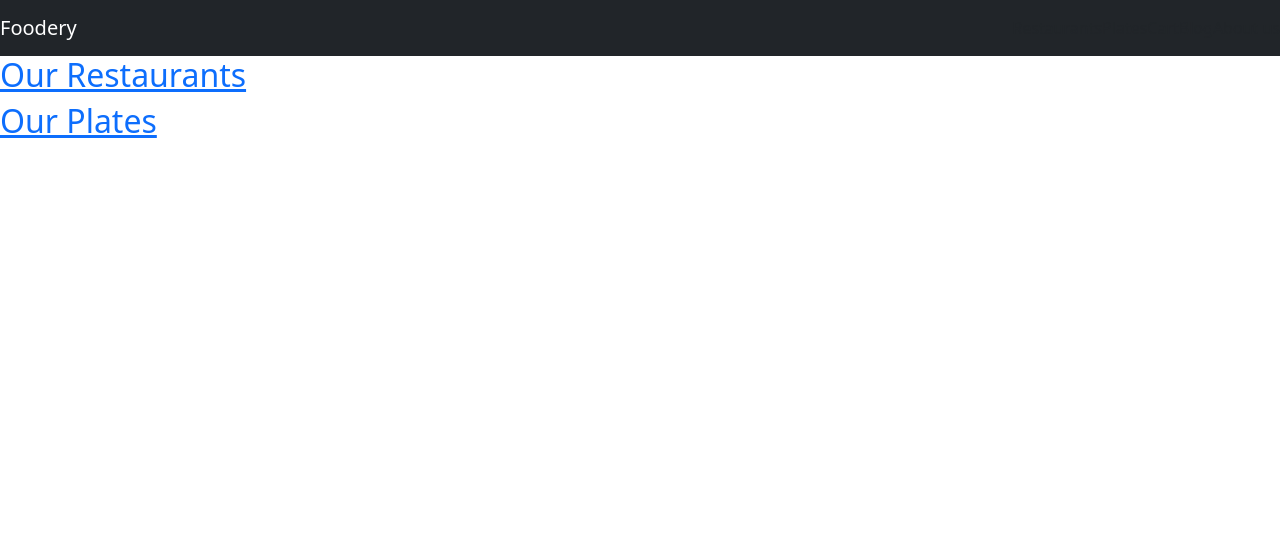
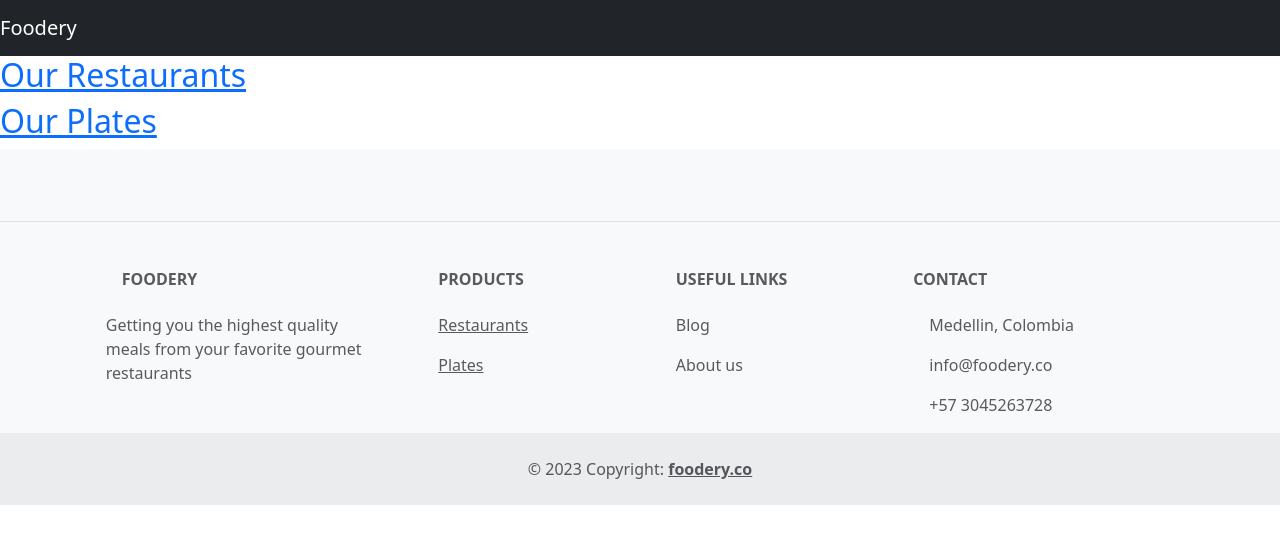
Before and after one commit to ChristianMartinezTech/Foodery, a Django app: page /food/ in a window 1280 px wide. Shown: the top 544 px of the page. Run offline with Django 4.2, Linux system fonts and the light colour scheme; data that the repository does not hold is empty.

Commit message:
Footer Updated and customized

```diff
--- a/Foodery/food/templates/food/base.html
+++ b/Foodery/food/templates/food/base.html
@@ -11,7 +11,7 @@
 
   <body>
     <nav class="navbar navbar-dark bg-dark">
-      <a href ="#" class="navbar-brand">Foodery</a>
+      <a href="{% url 'food:index' %}" class="navbar-brand">Foodery</a>
       <div class="navbar">
         <a class="nav-item nav-link" href="{% url 'food:restaurants' %}">Restaurants</a>
         <a class="nav-item nav-link" href="{% url 'food:plates' %}">Plates</a>
@@ -20,10 +20,87 @@
         <a class="nav-item nav-link" href="#">About us</a>
       </div>
     </nav>
+    {% block body %}
+    {% endblock %}
 
-  <footer>
-  </footer>
+<footer class="text-center text-lg-start bg-light text-muted">
+  <section class="d-flex justify-content-center justify-content-lg-between p-4 border-bottom">
+    <div>
+      <a href="" class="me-4 text-reset">
+        <i class="fab fa-facebook-f"></i>
+      </a>
+      <a href="" class="me-4 text-reset">
+        <i class="fab fa-twitter"></i>
+      </a>
+      <a href="" class="me-4 text-reset">
+        <i class="fab fa-google"></i>
+      </a>
+      <a href="" class="me-4 text-reset">
+        <i class="fab fa-instagram"></i>
+      </a>
+      <a href="" class="me-4 text-reset">
+        <i class="fab fa-linkedin"></i>
+      </a>
+      <a href="" class="me-4 text-reset">
+        <i class="fab fa-github"></i>
+      </a>
+    </div>
+  </section>
+  <section class="">
+    <div class="container text-center text-md-start mt-5">
+      <div class="row mt-3">
+        <div class="col-md-3 col-lg-4 col-xl-3 mx-auto mb-4">
+          <!-- Content -->
+          <h6 class="text-uppercase fw-bold mb-4">
+            <i class="fas fa-gem me-3"></i>Foodery
+          </h6>
+          <p>
+            Getting you the highest quality meals from your favorite gourmet restaurants
+          </p>
+        </div>
 
-  {% block body %}
-  {% endblock %}
+        <div class="col-md-2 col-lg-2 col-xl-2 mx-auto mb-4">
+          <!-- Links -->
+          <h6 class="text-uppercase fw-bold mb-4">
+            Products
+          </h6>
+          <p>
+            <a href="{% url 'food:restaurants' %}" class="text-reset">Restaurants</a>
+          </p>
+          <p>
+            <a href="{% url 'food:restaurants' %}" class="text-reset">Plates</a>
+          </p>
+        </div>
+
+        <div class="col-md-3 col-lg-2 col-xl-2 mx-auto mb-4">
+          <h6 class="text-uppercase fw-bold mb-4">
+            Useful links
+          </h6>
+          <p>
+            <a class="nav-item nav-link" href="#">Blog</a>
+          </p>
+          <p>
+            <a class="nav-item nav-link" href="#">About us</a>
+          </p>
+        </div>
+        <div class="col-md-4 col-lg-3 col-xl-3 mx-auto mb-md-0 mb-4">
+          <h6 class="text-uppercase fw-bold mb-4">Contact</h6>
+          <p><i class="fas fa-home me-3"></i> Medellin, Colombia</p>
+          <p>
+            <i class="fas fa-envelope me-3"></i>
+            info@foodery.co
+          </p>
+          <p><i class="fas fa-phone me-3"></i> +57 3045263728</p>
+        </div>
+      </div>
+    </div>
+  </section>
+
+  <div class="text-center p-4" style="background-color: rgba(0, 0, 0, 0.05);">
+    © 2023 Copyright:
+    <a class="text-reset fw-bold" href="https://foodery.co">foodery.co</a>
+  </div>
+</footer>
+
+
 </html>
```
